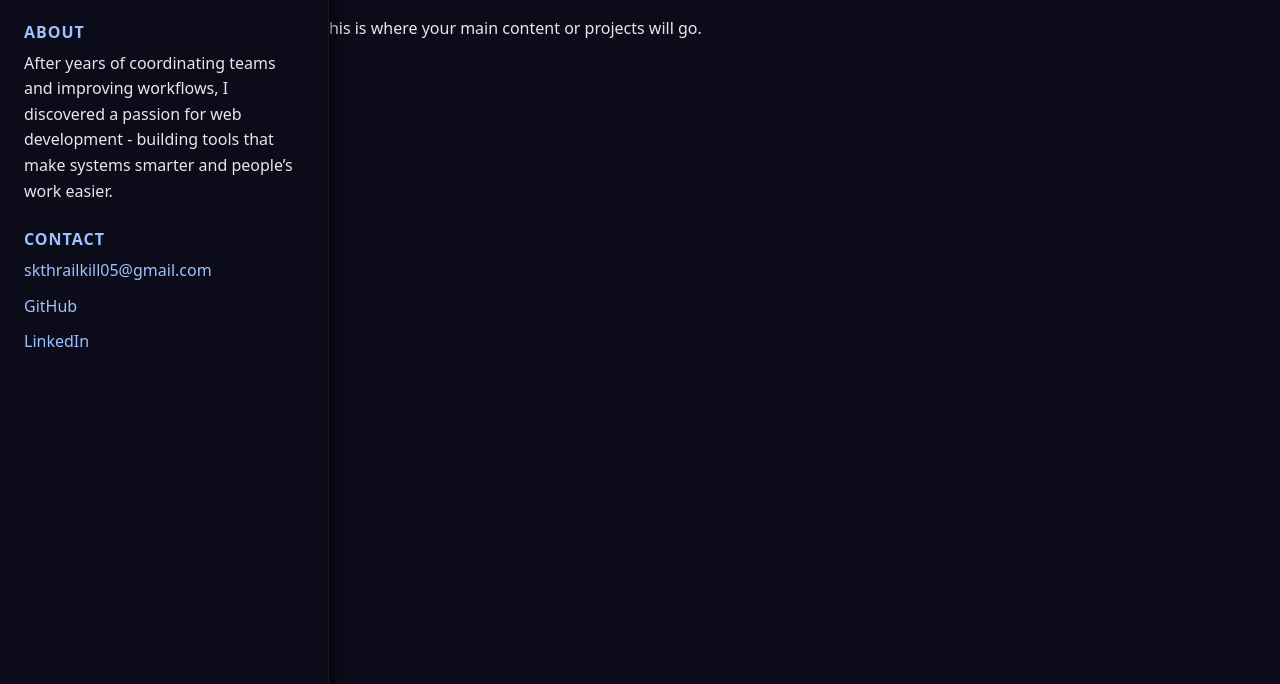
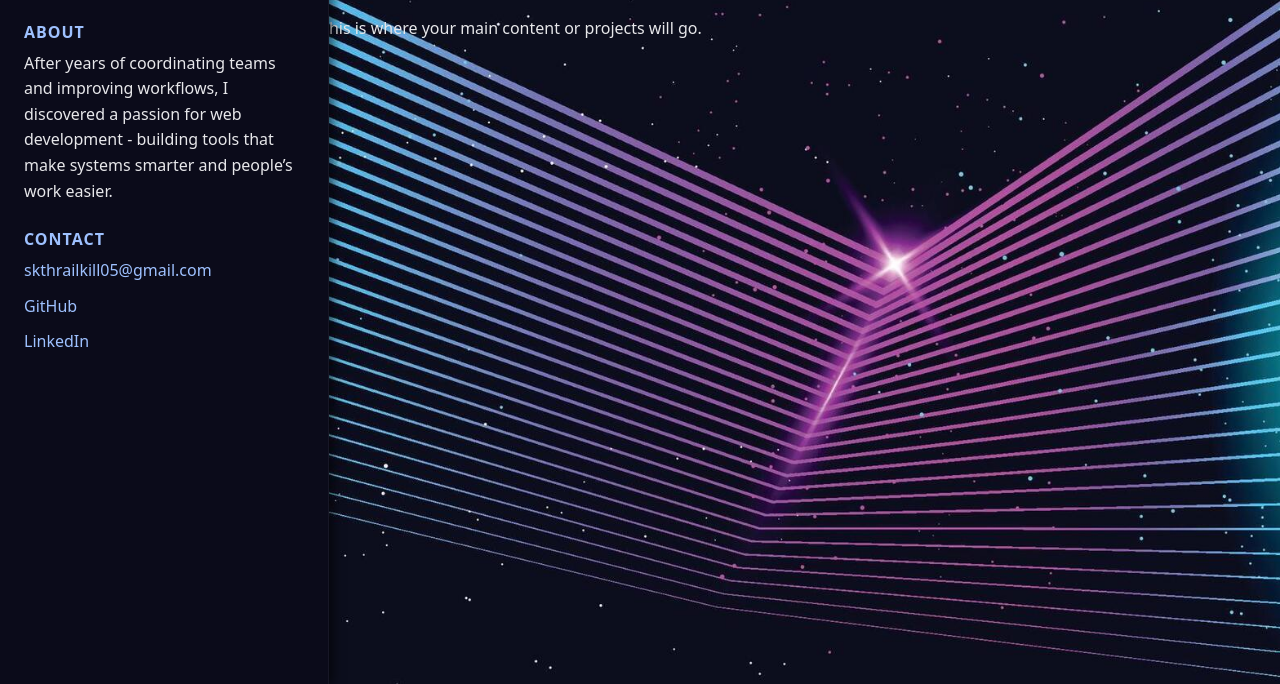
Before and after one commit to sharonkthrailkill/sharonkthrailkill.github.io, a plain HTML site: page index.html in a window 1280 px wide. Shown: the part 116-800 px from the top of the page. Drawn offline with Linux system fonts and the light colour scheme.

```diff
--- a/style.css
+++ b/style.css
@@ -11,19 +11,6 @@ body {
   background-attachment: fixed;
   background-position: center;
   background-size: cover;
-}
-
-body {
-  margin: 0;
-  font-family: system-ui, -apple-system, "Segoe UI", Roboto, sans-serif;
-  color: #e7e7ea;
-  background-color: #0b0b1a;
-  background-image: url("images/neon-bg.jpg");
-  background-repeat: no-repeat;
-  background-size: cover;
-  background-attachment: fixed;
-  display: flex;
-  min-height: 100vh;
 }
 
 .sidebar {
```
